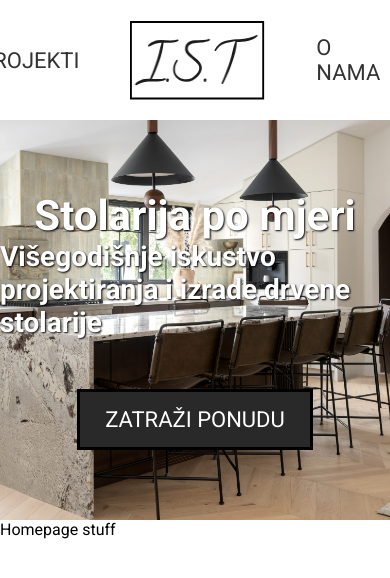
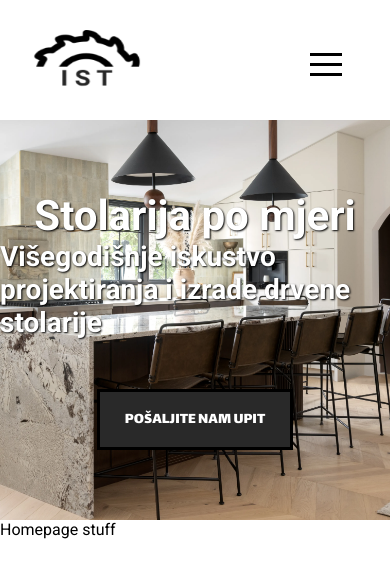
Before and after one commit to kresohr/ist-carpentry, a React (Vite) app: page / in a window 390 px wide. Shown: the top 578 px of the page. Built offline with nearby package versions, Linux system fonts and the light colour scheme.

Commit message:
Implemented hamburger menu and responsive nav

```diff
--- a/package.json
+++ b/package.json
@@ -10,6 +10,7 @@
     "preview": "vite preview"
   },
   "dependencies": {
+    "hamburger-react": "^2.5.0",
     "react": "^18.2.0",
     "react-dom": "^18.2.0",
     "react-router-dom": "^6.14.2",
--- a/src/assets/styles/HeroStyle.js
+++ b/src/assets/styles/HeroStyle.js
@@ -40,6 +40,6 @@ export const HeroCTAButton = styled.button`
   cursor: pointer;
   border: 3px solid black;
   padding: 15px 25px;
-  font-size: 22px;
-  font-family: "Roboto", sans-serif;
+  font-size: 16px;
+  font-family: "Lalezar", sans-serif;
 `;
--- a/src/assets/styles/NavbarStyle.js
+++ b/src/assets/styles/NavbarStyle.js
@@ -1,5 +1,6 @@
 import styled from "styled-components";
 import { NavLink as Link } from "react-router-dom";
+import Hamburger from "hamburger-react";
 
 export const Nav = styled.div`
   background: #ffffff;
@@ -8,14 +9,35 @@ export const Nav = styled.div`
   position: fixed;
   top: 0;
   display: flex;
+  flex-direction: column;
   justify-content: center;
-  align-items: center;
+  align-items: end;
+
+  @media (min-width: 768px) {
+    flex-direction: row;
+    justify-content: center;
+    align-items: center;
+  }
 `;
 
 export const NavContainer = styled.nav`
-  display: flex;
-  gap: 50px;
+  display: ${(props) => (props.toggled ? "flex" : "none")};
+  flex-direction: column;
+  gap: 20px;
   max-width: 1140px;
+  margin-top: 280px;
+  background-color: white;
+  padding: 40px;
+
+  @media (min-width: 768px) {
+    display: flex;
+    margin-top: 0px;
+    gap: 50px;
+    padding: 0px;
+    flex-direction: row;
+    justify-content: center;
+    align-items: center;
+  }
 `;
 
 export const NavigationLink = styled(Link)`
@@ -26,7 +48,11 @@ export const NavigationLink = styled(Link)`
   cursor: pointer;
   font-family: "Roboto", sans-serif;
   font-weight: 400;
-  font-size: 22px;
+  font-size: 18px;
+
+  @media (min-width: 768px) {
+    font-size: 20px;
+  }
 
   &.active {
     color: #ffc300;
@@ -34,6 +60,11 @@ export const NavigationLink = styled(Link)`
   &:hover {
     color: #ffc300;
     transition: color 0.2s ease;
+  }
+`;
+
+export const NavItemWrapper = styled.div`
+  @media (min-width: 768px) {
   }
 `;
 
@@ -63,12 +94,41 @@ export const NavButtonLink = styled(Link)`
 `; */
 
 export const NavLogoWrapper = styled(Link)`
-  display: block;
-  width: 150px;
-  height: 80px;
+  position: fixed;
+  top: 0;
+  left: 0;
+  padding-left: 20px;
+  padding-top: 30px;
+  width: 135px;
+  height: 60px;
+
+  @media (min-width: 768px) {
+    position: relative;
+    display: block;
+    padding: 30px;
+    width: 150px;
+    height: 80px;
+  }
 `;
 
 export const NavLogo = styled.img`
   height: 100%;
   width: 100%;
 `;
+
+export const HamburgerWrapper = styled.div`
+  position: fixed;
+  top: 0;
+  right: 0;
+  margin-right: 40px;
+  margin-top: 40px;
+
+  @media (min-width: 768px) {
+    display: none;
+  }
+`;
+
+export const HamburgerIcon = styled(Hamburger)`
+  @media (min-width: 768px) {
+  }
+`;
--- a/src/components/Hero/Hero.jsx
+++ b/src/components/Hero/Hero.jsx
@@ -5,6 +5,7 @@ import {
   HeroHeadline,
   HeroSubheadline,
 } from "../../assets/styles/HeroStyle";
+import { Link } from "react-router-dom";
 
 const Hero = () => {
   return (
@@ -14,7 +15,9 @@ const Hero = () => {
         <HeroSubheadline>
           Višegodišnje iskustvo projektiranja i izrade drvene stolarije
         </HeroSubheadline>
-        <HeroCTAButton>ZATRAŽI PONUDU</HeroCTAButton>
+        <Link to="/contact">
+          <HeroCTAButton>POŠALJITE NAM UPIT</HeroCTAButton>
+        </Link>
       </HeroContainer>
     </>
   );
--- a/src/components/Navbar/Navbar.jsx
+++ b/src/components/Navbar/Navbar.jsx
@@ -1,5 +1,7 @@
-import React from "react";
+import React, { useState } from "react";
 import {
+  HamburgerIcon,
+  HamburgerWrapper,
   Nav,
   NavContainer,
   NavLogo,
@@ -9,15 +11,26 @@ import {
 import logoImage from "../../assets/images/logo.png";
 
 const Navbar = () => {
+  const [menuToggled, setMenuToggled] = useState(false);
+
   return (
     <>
       <Nav>
-        <NavContainer>
+        <HamburgerWrapper
+          onClick={() => {
+            console.log(menuToggled);
+            setMenuToggled(!menuToggled);
+          }}
+        >
+          <HamburgerIcon />
+        </HamburgerWrapper>
+        <NavLogoWrapper to="/">
+          <NavLogo src={logoImage} />
+        </NavLogoWrapper>
+        <NavContainer toggled={menuToggled}>
           <NavigationLink to="/services">USLUGE</NavigationLink>
           <NavigationLink to="/projects">PROJEKTI</NavigationLink>
-          <NavLogoWrapper to="/">
-            <NavLogo src={logoImage} />
-          </NavLogoWrapper>
+
           <NavigationLink to="/about-us">O NAMA</NavigationLink>
           <NavigationLink to="/contact">KONTAKT</NavigationLink>
         </NavContainer>
--- a/src/index.css
+++ b/src/index.css
@@ -1,7 +1,9 @@
 @import url("https://fonts.googleapis.com/css2?family=Roboto:wght@400;700&display=swap");
+@import url("https://fonts.googleapis.com/css2?family=Lalezar&display=swap");
 
 body {
   margin: 0 auto;
   font-family: "Roboto", sans-serif;
   font-weight: 400;
+  box-sizing: border-box;
 }
```
Also changed, not shown: src/assets/images/logo.png, 1 other file (tests, documents, lock files or other folders).
